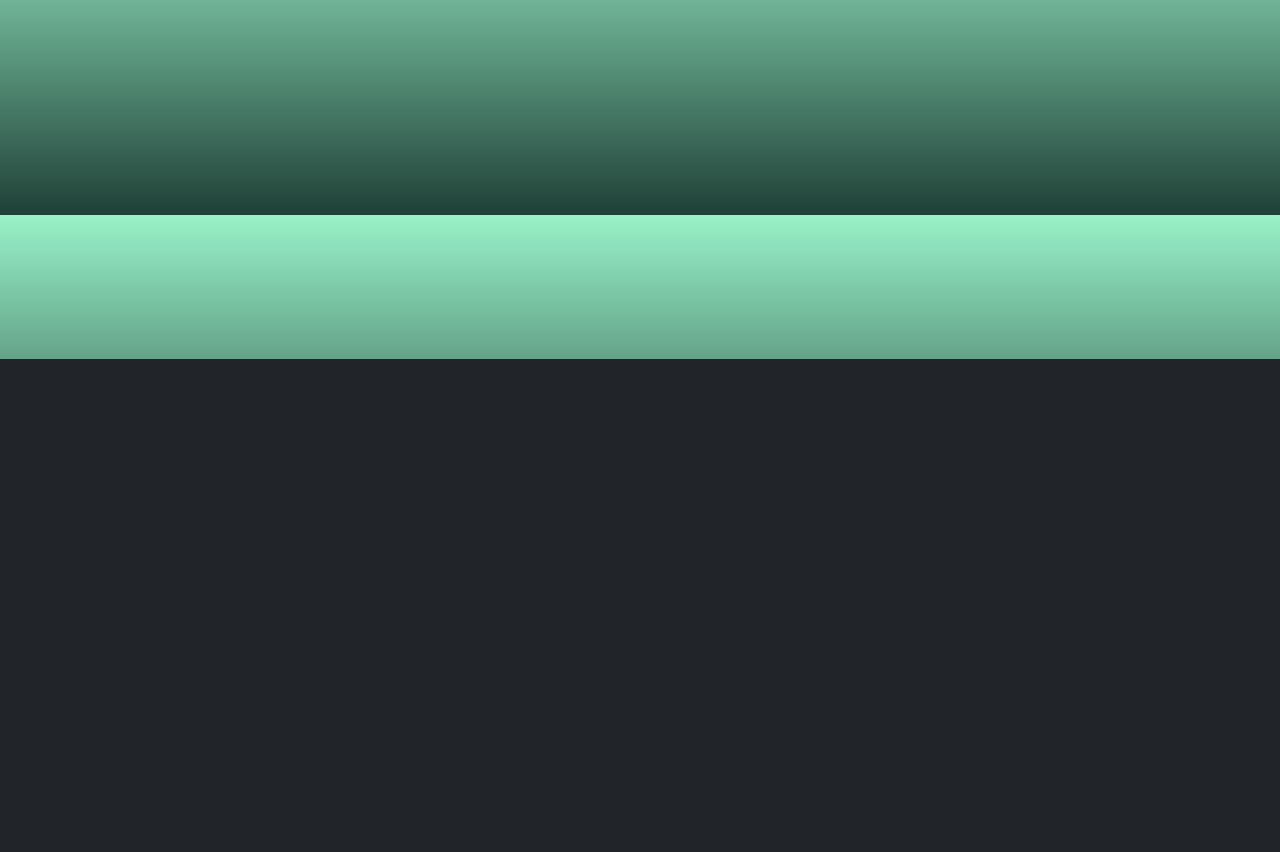
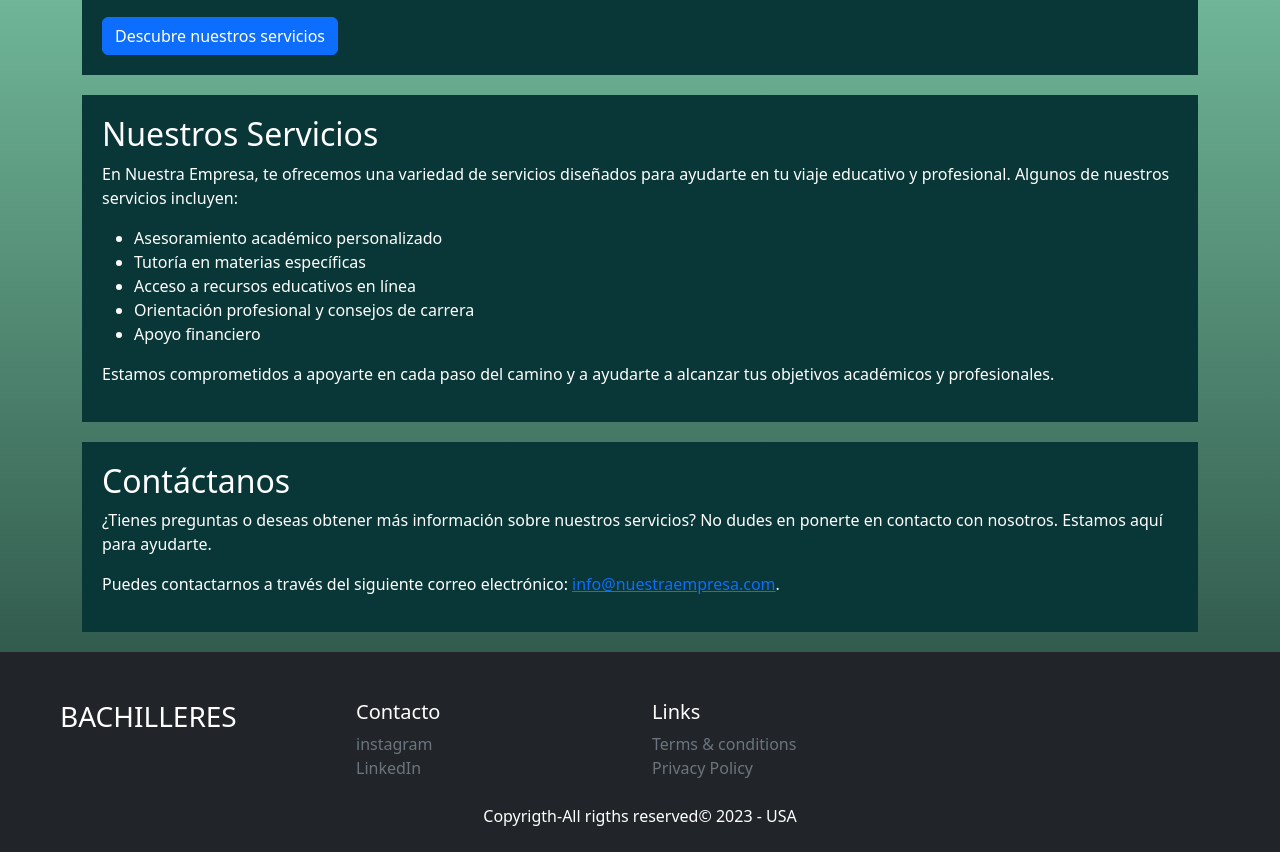
Before and after one commit to DavidAvila6/Bachilleres, a Django app: page / in a window 1280 px wide. Shown: the part 441-1293 px from the top of the page. Before the commit the page ends 800 px from the top, so only its background shows below. Run offline with Django 3.2, Linux system fonts and the light colour scheme.

Commit message:
Agregue contenido a HUB

```diff
--- a/mainPage/templates/hub.html
+++ b/mainPage/templates/hub.html
@@ -1,5 +1,55 @@
 {% extends 'base.html' %}
 
 {% block content %}
-<h1>pagina principal</h1>
+<style>
+    /* Estilo para las secciones */
+    body {
+        background: linear-gradient(to bottom, #99f2c8, #1f4037); /* Cambia los colores según tu preferencia */
+        color: #fff; /* Color del texto en el cuerpo */
+    }
+    section {
+        background-color: #093637; /* Color gris claro */
+        padding: 20px; /* Espaciado interno para separar el contenido del fondo */
+        margin-bottom: 20px; /* Espaciado inferior para separar las secciones */
+    }
+</style>
+<div class="container mt-5">
+    <section>
+        <div class="row">
+            <div class="col-md-6">
+                <h1 class="display-4">Bienvenido a Nuestra Empresa</h1>
+                <p>Somos una empresa dedicada a brindar apoyo y orientación a bachilleres en su camino educativo y profesional. Nuestra misión es ayudarte a alcanzar tus metas académicas y profesionales.</p>
+                <p>Ofrecemos servicios de tutoría personalizada, acceso a recursos educativos de calidad y asesoramiento experto para ayudarte a tomar decisiones informadas sobre tu futuro.</p>
+                <a href="#" class="btn btn-primary">Descubre nuestros servicios</a>
+            </div>
+            <div class="col-md-6">
+                <img src="https://www.lanacion.com.py/resizer/tCBe6A1ygXy-CQyX7oq0_YPAlUc=/1016x0/smart/filters:format(jpg):quality(70)/cloudfront-us-east-1.images.arcpublishing.com/lanacionpy/6TPIMM2E6RGY7OD3ZBODGM5VI4.jpg" alt="Imagen de bienvenida" class="img-fluid rounded float-right">
+            </div>
+        </div>
+    </section>
+
+    <section>
+        <h2>Nuestros Servicios</h2>
+        <p>En Nuestra Empresa, te ofrecemos una variedad de servicios diseñados para ayudarte en tu viaje educativo y profesional. Algunos de nuestros servicios incluyen:</p>
+        <ul>
+            <li>Asesoramiento académico personalizado</li>
+            <li>Tutoría en materias específicas</li>
+            <li>Acceso a recursos educativos en línea</li>
+            <li>Orientación profesional y consejos de carrera</li>
+            <li>Apoyo financiero</li>
+        </ul>
+        <p>Estamos comprometidos a apoyarte en cada paso del camino y a ayudarte a alcanzar tus objetivos académicos y profesionales.</p>
+    </section>
+
+    <section>
+        <h2>Contáctanos</h2>
+        <p>¿Tienes preguntas o deseas obtener más información sobre nuestros servicios? No dudes en ponerte en contacto con nosotros. Estamos aquí para ayudarte.</p>
+        <p>Puedes contactarnos a través del siguiente correo electrónico: <a href="mailto:info@bachilleresempresa.com">info@nuestraempresa.com</a>.</p>
+    </section>
+</div>
+
+
+
+
+
 {% endblock %}
```
